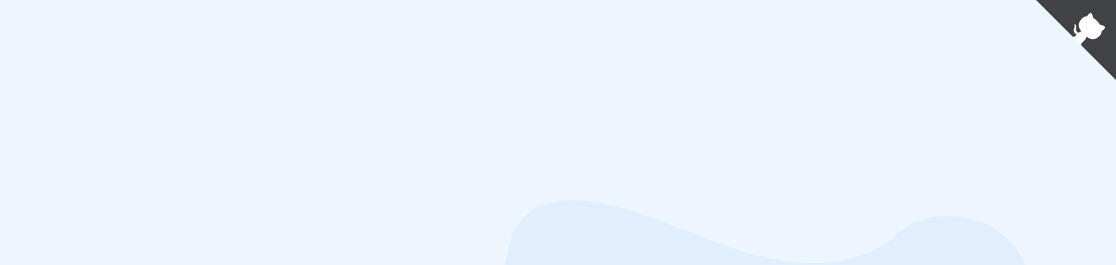
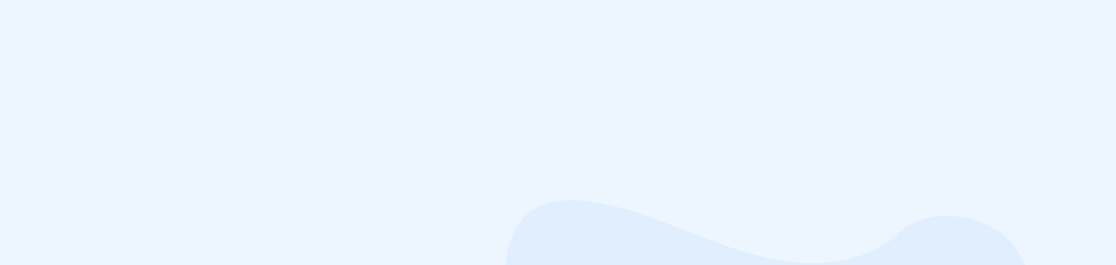
Before and after one commit to VarshDevsGamesAndApps/File-Sharing-Website, a plain HTML site: page index.html in a window 1280 px wide. Shown: the top 265 px of the page, 164-1280 px from the left. Drawn offline with Linux system fonts and the light colour scheme.

Commit message:
Update index.html

```diff
--- a/index.html
+++ b/index.html
@@ -67,21 +67,7 @@
     <div class="image-vector"></div>
     <div class="toast">Sample message</div>
     <!-- github fork button -->
-    <a href="https://github.com/ShivamJoker/inshare" class="github-corner"
-        aria-label="View source on GitHub">
-        <svg width="80" height="80" viewbox="0 0 250 250"
-            style="fill:#131315c9; color:#fff; position: absolute; top: 0; border: 0; right: 0;" aria-hidden="true">
-            <path d="M0,0 L115,115 L130,115 L142,142 L250,250 L250,0 Z"></path>
-            <path
-                d="M128.3,109.0 C113.8,99.7 119.0,89.6 119.0,89.6 C122.0,82.7 120.5,78.6 120.5,78.6 C119.2,72.0 123.4,76.3 123.4,76.3 C127.3,80.9 125.5,87.3 125.5,87.3 C122.9,97.6 130.6,101.9 134.4,103.2"
-                fill="currentColor" style="transform-origin: 130px 106px;" class="octo-arm">
-            </path>
-            <path
-                d="M115.0,115.0 C114.9,115.1 118.7,116.5 119.8,115.4 L133.7,101.6 C136.9,99.2 139.9,98.4 142.2,98.6 C133.8,88.0 127.5,74.4 143.8,58.0 C148.5,53.4 154.0,51.2 159.7,51.0 C160.3,49.4 163.2,43.6 171.4,40.1 C171.4,40.1 176.1,42.5 178.8,56.2 C183.1,58.6 187.2,61.8 190.9,65.4 C194.5,69.0 197.7,73.2 200.1,77.6 C213.8,80.2 216.3,84.9 216.3,84.9 C212.7,93.1 206.9,96.0 205.4,96.6 C205.1,102.4 203.0,107.8 198.3,112.5 C181.9,128.9 168.3,122.5 157.7,114.1 C157.9,116.9 156.7,120.9 152.7,124.9 L141.0,136.5 C139.8,137.7 141.6,141.9 141.8,141.8 Z"
-                fill="currentColor" class="octo-body">
-            </path>
-        </svg>
-    </a>
+
     <script src="index.js"></script>
 </body>
 
```
